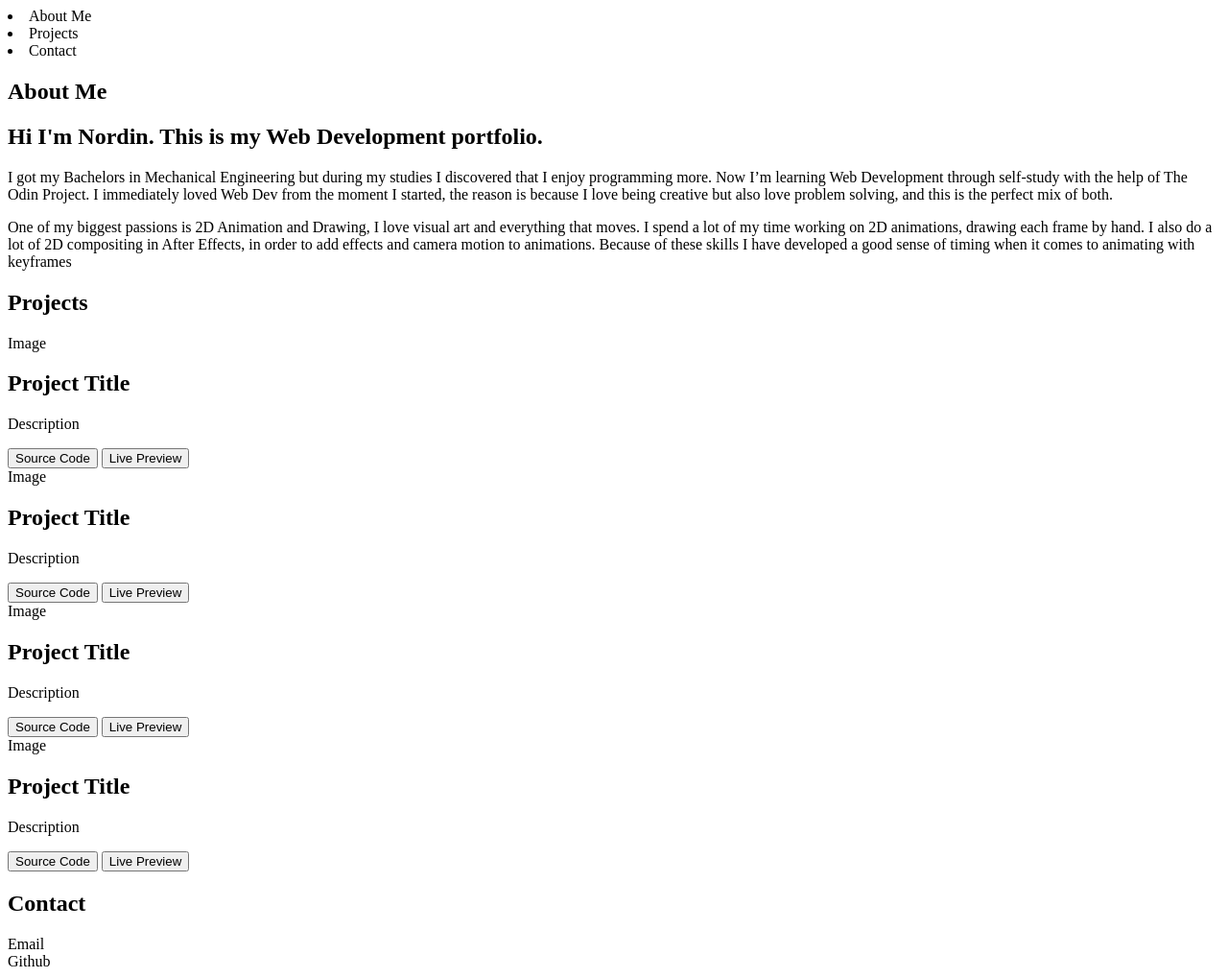
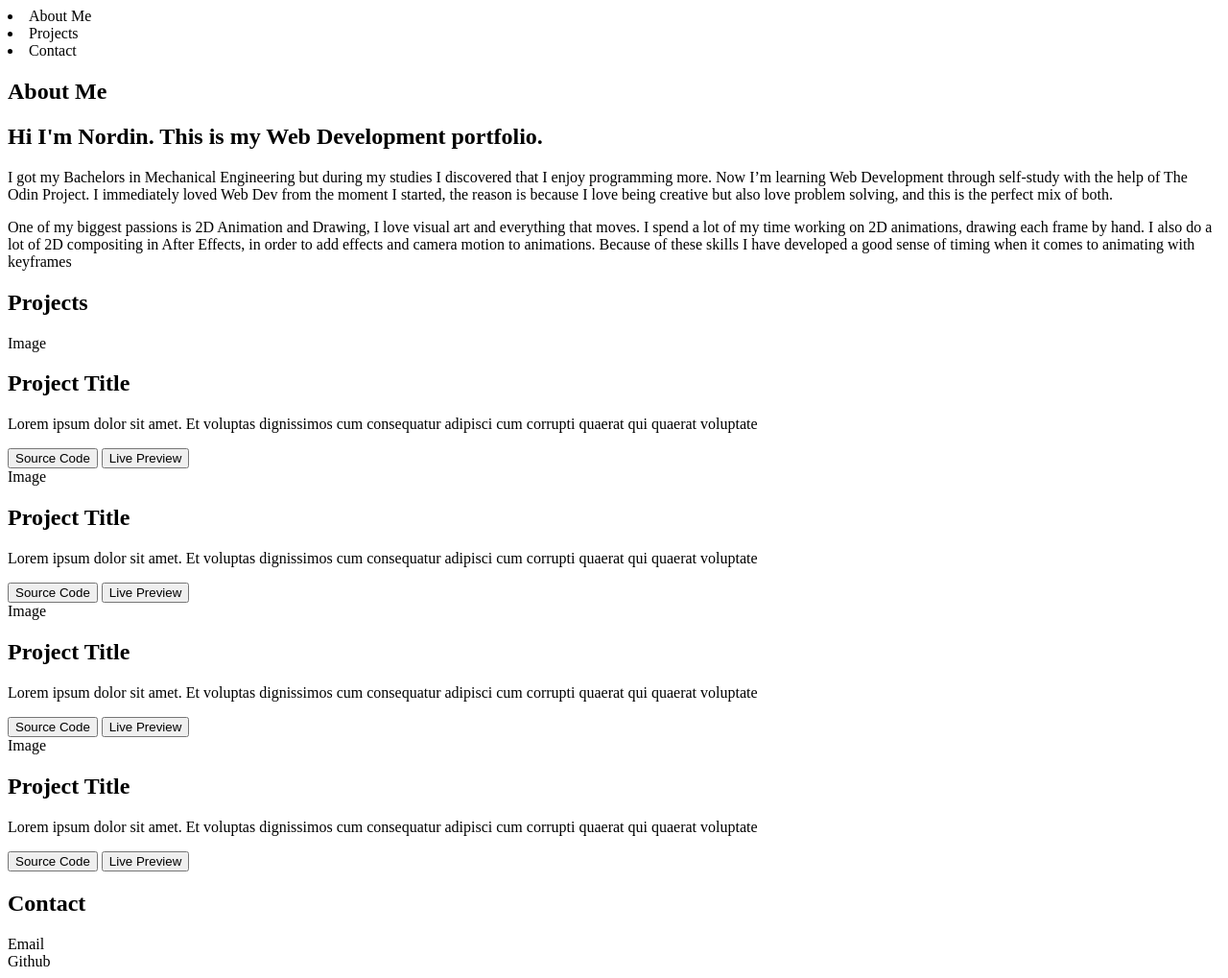
Before and after one commit to nordin05/14-portfolio, a plain HTML site: page index.html in a window 1280 px wide. Shown: the whole page at 96% size. Drawn offline with Linux system fonts and the light colour scheme.

Commit message:
Layout projects section

```diff
--- a/index.html
+++ b/index.html
@@ -46,11 +46,16 @@
         </section>
         <section class="projects">
             <h1>Projects</h1>
+            <div class="projects-container">
                 <div class="project">
                     <div class="image">Image</div>
                     <div class="info">
                         <h2 class="title">Project Title</h2>
-                    <p class="descr">Description</p>
+                        <p class="descr">
+                            Lorem ipsum dolor sit amet. Et voluptas dignissimos
+                            cum consequatur adipisci cum corrupti quaerat qui
+                            quaerat voluptate
+                        </p>
                         <button>Source Code</button>
                         <button>Live Preview</button>
                     </div>
@@ -59,7 +64,11 @@
                     <div class="image">Image</div>
                     <div class="info">
                         <h2 class="title">Project Title</h2>
-                    <p class="descr">Description</p>
+                        <p class="descr">
+                            Lorem ipsum dolor sit amet. Et voluptas dignissimos
+                            cum consequatur adipisci cum corrupti quaerat qui
+                            quaerat voluptate
+                        </p>
                         <button>Source Code</button>
                         <button>Live Preview</button>
                     </div>
@@ -68,7 +77,11 @@
                     <div class="image">Image</div>
                     <div class="info">
                         <h2 class="title">Project Title</h2>
-                    <p class="descr">Description</p>
+                        <p class="descr">
+                            Lorem ipsum dolor sit amet. Et voluptas dignissimos
+                            cum consequatur adipisci cum corrupti quaerat qui
+                            quaerat voluptate
+                        </p>
                         <button>Source Code</button>
                         <button>Live Preview</button>
                     </div>
@@ -77,9 +90,14 @@
                     <div class="image">Image</div>
                     <div class="info">
                         <h2 class="title">Project Title</h2>
-                    <p class="descr">Description</p>
+                        <p class="descr">
+                            Lorem ipsum dolor sit amet. Et voluptas dignissimos
+                            cum consequatur adipisci cum corrupti quaerat qui
+                            quaerat voluptate
+                        </p>
                         <button>Source Code</button>
                         <button>Live Preview</button>
+                    </div>
                 </div>
             </div>
         </section>
```
Lines whose indentation alone changed are shown as unchanged.
